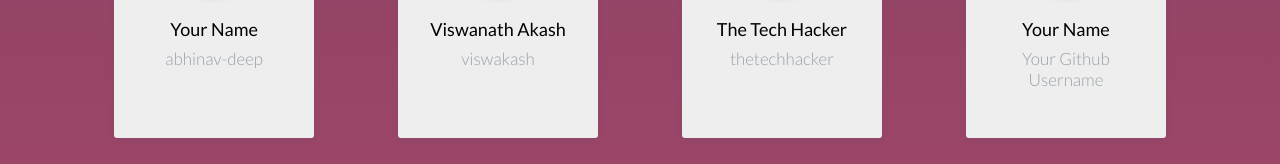
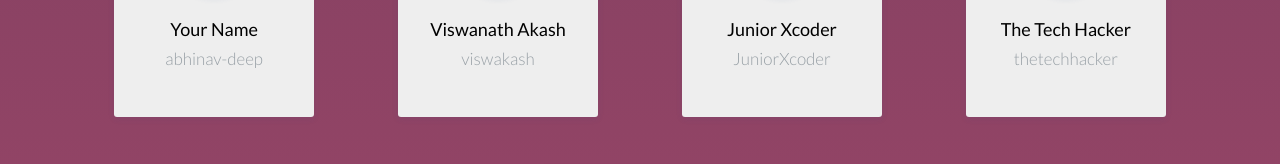
Before and after one commit to iot-lab-kiit/contributorsPage, a website: page public/index.html in a window 1280 px wide. Shown: the part 3769-3933 px from the top of the page. Drawn offline with Linux system fonts and the light colour scheme.

Commit message:
add my name

```diff
--- a/public/index.html
+++ b/public/index.html
@@ -330,6 +330,11 @@
       <h4><a href="https://www.github.com/viswakash" target="_blank">viswakash</a></h4>
     </div>
 
+     <div class="profile-box">
+      <img src="https://avatars.githubusercontent.com/u/41226866?s=400&u=894493152d42414b11f9f99bd11b790eca3605c9&v=4" alt="profile pic">
+      <h3>Junior Xcoder</h3>
+      <h4><a href="https://www.github.com/JuniorXcoder" target="_blank">JuniorXcoder</a></h4>
+     </div>
 
 
     <!-- insert your block of code here and please leave 2 lines empty above for others to navigate easily -->
```
